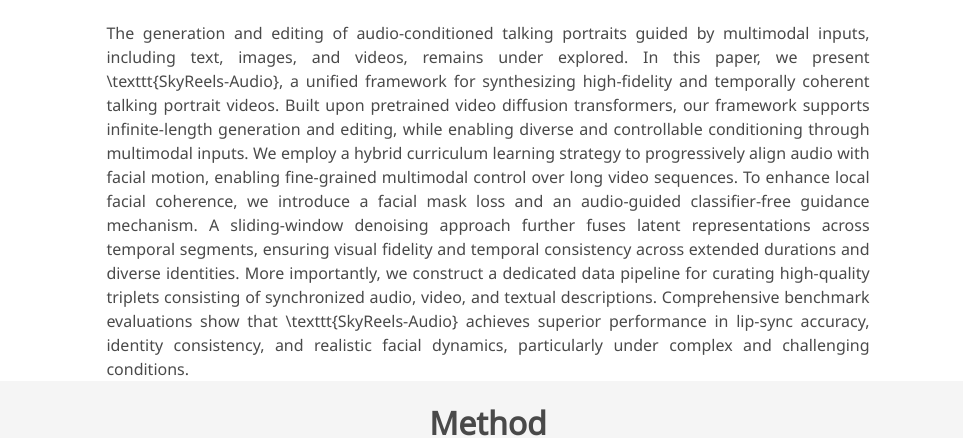
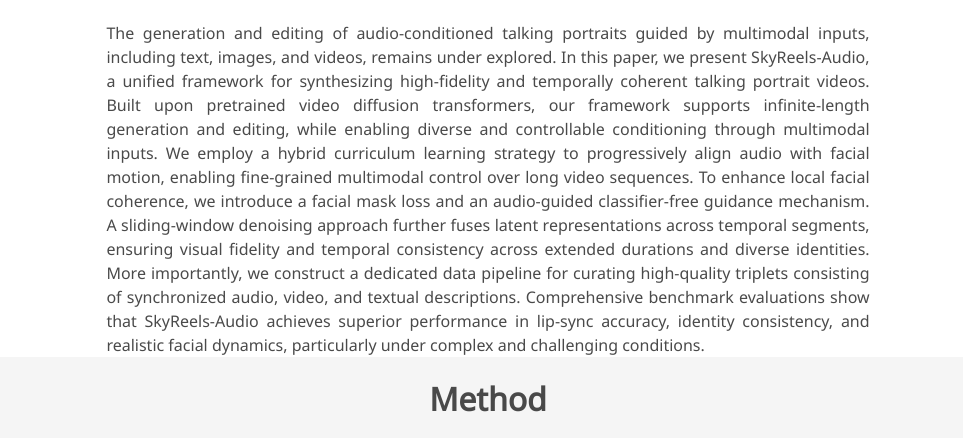
Before and after one commit to SkyworkAI/skyreels-audio.github.io, a plain HTML site: page index.html in a window 1280 px wide. Shown: the part 797-1235 px from the top of the page, without its empty margins (152-1115 px from the left). Drawn offline with nearby package versions, Linux system fonts and the light colour scheme; some icons are missing; a web font is replaced by a local one.

Commit message:
Update index.html

```diff
--- a/index.html
+++ b/index.html
@@ -239,7 +239,7 @@
         <h2 class="title is-3">Abstract</h2>
         <div class="content has-text-justified">
           <p>
-            The generation and editing of audio-conditioned talking portraits guided by multimodal inputs, including text, images, and videos, remains under explored. In this paper, we present \texttt{SkyReels-Audio}, a unified framework for synthesizing high-fidelity and temporally coherent talking portrait videos. Built upon pretrained video diffusion transformers, our framework supports infinite-length generation and editing, while enabling diverse and controllable conditioning through multimodal inputs. We employ a hybrid curriculum learning strategy to progressively align audio with facial motion, enabling fine-grained multimodal control over long video sequences. To enhance local facial coherence, we introduce a facial mask loss and an audio-guided classifier-free guidance mechanism. A sliding-window denoising approach further fuses latent representations across temporal segments, ensuring visual fidelity and temporal consistency across extended durations and diverse identities. More importantly, we construct a dedicated data pipeline for curating high-quality triplets consisting of synchronized audio, video, and textual descriptions. Comprehensive benchmark evaluations show that \texttt{SkyReels-Audio} achieves superior performance in lip-sync accuracy, identity consistency, and realistic facial dynamics, particularly under complex and challenging conditions.
+            The generation and editing of audio-conditioned talking portraits guided by multimodal inputs, including text, images, and videos, remains under explored. In this paper, we present SkyReels-Audio, a unified framework for synthesizing high-fidelity and temporally coherent talking portrait videos. Built upon pretrained video diffusion transformers, our framework supports infinite-length generation and editing, while enabling diverse and controllable conditioning through multimodal inputs. We employ a hybrid curriculum learning strategy to progressively align audio with facial motion, enabling fine-grained multimodal control over long video sequences. To enhance local facial coherence, we introduce a facial mask loss and an audio-guided classifier-free guidance mechanism. A sliding-window denoising approach further fuses latent representations across temporal segments, ensuring visual fidelity and temporal consistency across extended durations and diverse identities. More importantly, we construct a dedicated data pipeline for curating high-quality triplets consisting of synchronized audio, video, and textual descriptions. Comprehensive benchmark evaluations show that SkyReels-Audio achieves superior performance in lip-sync accuracy, identity consistency, and realistic facial dynamics, particularly under complex and challenging conditions.
           </p>
         </div>
       </div>
```
